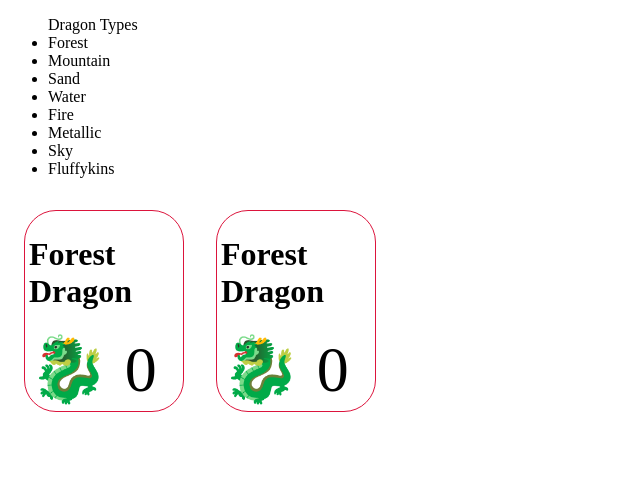
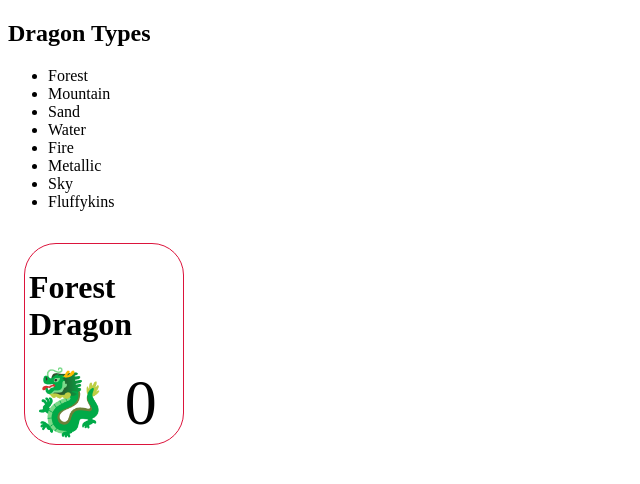
Before and after one commit to JamieVaughn/dragon-clicker, a plain HTML site: page index.html in a window 1280 px wide. Both pictures are taken after a click on the item "Forest". Shown: the whole page, without its empty margins (0-640 px from the left). Drawn offline with Linux system fonts and the light colour scheme.

Commit message:
Add MVC Solution

```diff
--- a/index.html
+++ b/index.html
@@ -10,19 +10,14 @@
 </head>
 <body>
     <section>
-        <ul>Dragon Types
-          <li>Forest</li>
-          <li>Mountain</li>
-          <li>Sand</li>
-          <li>Water</li>
-          <li>Fire</li>
-          <li>Metallic</li>
-          <li>Sky</li>
-          <li>Fluffykins</li>
+        <h1>Dragon Types</h1>
+        <ul>
         </ul>
-      </section>
+    </section>
 
-      <main>
-       </main>
+    <main>
+    </main>
+
+
 </body>
 </html>
--- a/index.js
+++ b/index.js
@@ -1,46 +1,77 @@
-let main = document.querySelector('main')
-let list = document.querySelector('ul')
-const getDragon = (name) => name ==='Fluffykins' ? '🐇':'🐉'
+const model = {
+    list: ['Forest', 'Mountain', 'Sand', 'Water', 'Fire', 'Metallic', 'Sky', 'Fluffykins'],
+    dragons: [],
+    addDragon(dragon){
+      this.dragons.push(dragon)
+    }
+  }
 
+  const mainView = {
+    main: document.querySelector('main'),
+    init(){
+      this.main.innerHTML = ''
+    },
+    template(dragons){
+      return dragons.reduce((acc, dragon) => acc += `
+          <div class="${dragon.type}" data-id="${dragon.id}">
+            <h1>${dragon.type} Dragon</h1>
+            <div onclick='controller.increment(${dragon.id})'>
+          ${controller.checkDragon(dragon.type)}
+          <span>${dragon.clicks}</span></div>
+          </div>
+        `, '')
+    },
+    render(){
+      this.init()
+      this.main.innerHTML = this.template(controller.getDragons())
+    }
+  }
 
-let dragons = [{id: 0, type: 'Forest', clicks: 0}]
+  const listView = {
+    list: document.querySelector('ul'),
+    init(html){
+      this.list.innerHTML = ''
+    },
+    template(arr){
+      return arr.reduce((acc, cur) => acc += `
+          <li onclick='controller.dispatch("${cur}")'>${cur}</li>`, '')
+    },
+    render(){
+      this.init()
+      this.list.innerHTML = this.template(controller.getList())
+    }
+  }
 
+  const controller = {
+    init() {
+      alert('Click Dragons to display')
+    },
+    getDragons(callback = ()=>true){
+      return model.dragons//.filter(d => callback(d))
+    },
+    getList(callback = ()=>true){
+      return model.list//.filter(d => callback(d))
+    },
+    increment(id){
+      let cur = model.dragons.filter(d => d.id == id)[0]
+      cur.clicks += 1
+      mainView.render()
+    },
+    dispatch(type){
+      let dragon = {
+        id: model.dragons.length,
+        type: type,
+        clicks: 0
+      }
+      model.addDragon(dragon)
+      mainView.render()
+    },
+    sumClicks(callback){
+      return model.dragons.reduce((a, c) => a+=c.clicks, 0)
+    },
+    checkDragon(type){
+      return type ==='Fluffykins' ? '🐇':'🐉'
+    }
+  }
 
-let dragonCard = dragon => `
-<div class=${dragon.type} data-id=${dragon.id}>
-  <h1>${dragon.type} Dragon</h1>
-  <div onclick='increment(${dragon.id})'>
-${getDragon(dragon.type)}
-<span>${dragon.clicks}</span></div>
-</div>`
-
-
-list.addEventListener('click', (e) => {
-  if(e.target.tagName.match(/li/i)){
-    let dragonType = e.target.innerText.split(' ')[0];
-    dragons.push({
-      id: dragons.length,
-      type: dragonType,
-      clicks: 0
-    })
-    console.log(dragons)
-        render()
-  }
-})
-
-
-function increment(id){
-    let cur = dragons.filter(d => d.id == id)[0]
-    cur.clicks += 1
-    render()
-}
-
-function render() {
-  main.innerHTML = ''
-  dragons.forEach(d => {
-    console.log(d)
-    main.innerHTML += dragonCard(d)
-  })
-}
-
-render()
+  listView.render();
```
